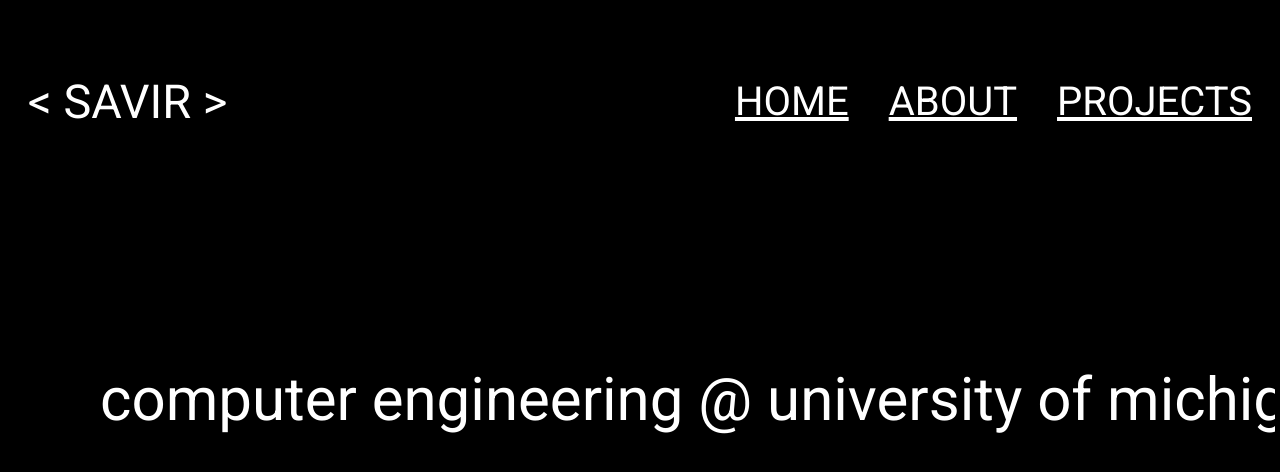
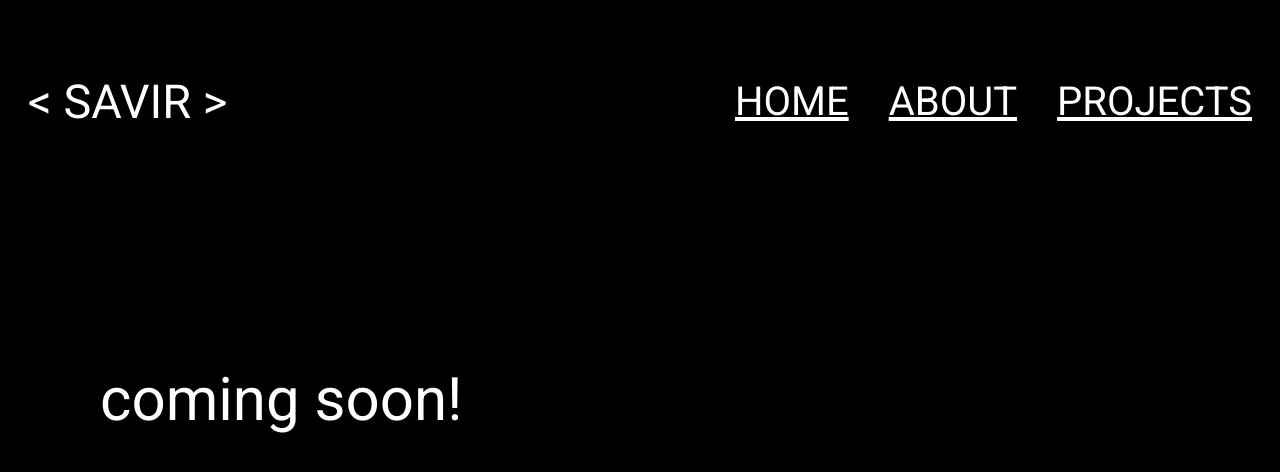
Before and after one commit to savirdsingh/personal-website, a plain HTML site: page projects.html in a window 1280 px wide. Drawn offline with Linux system fonts and the light colour scheme.

Commit message:
Update projects.html

```diff
--- a/projects.html
+++ b/projects.html
@@ -19,7 +19,7 @@
         <a href ="">PROJECTS</a>
     </div>
     <div class = "front_page">
-        <p class = "info_text">computer engineering @ university of michigan</p>
+        <p class = "info_text">coming soon!</p>
     </div>
 </body>
 </html>
```
